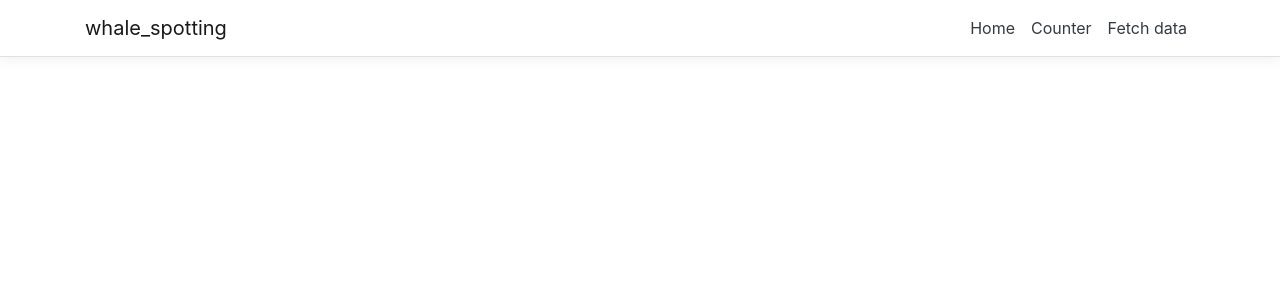
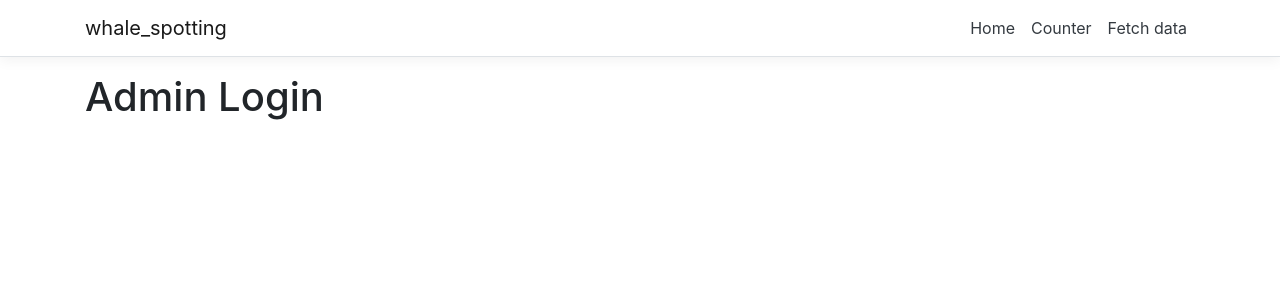
Before and after one commit to techswitch-learners/Whale-spotting, a React (Create React App) app in the folder ClientApp/: page /admin in a window 1280 px wide. Shown: the top 300 px of the page. Built offline with nearby package versions, Linux system fonts and the light colour scheme.

Commit message:
created and routed to basic admin login page

```diff
--- a/ClientApp/src/App.tsx
+++ b/ClientApp/src/App.tsx
@@ -3,6 +3,7 @@ import { Route } from 'react-router';
 import { Layout } from './components/Layout';
 import { Home } from './components/Home';
 import { FetchData } from './components/FetchData';
+import { AdminLogin } from './Pages/AdminLogin/AdminLogin';
 import { Counter } from './components/Counter';
 
 import './custom.css'
@@ -16,6 +17,7 @@ export default class App extends Component {
         <Route exact path='/' component={Home} />
         <Route path='/counter' component={Counter} />
         <Route path='/fetch-data' component={FetchData} />
+        <Route path='/admin' component={AdminLogin} />
       </Layout>
     );
   }
--- /dev/null
+++ b/ClientApp/src/Pages/AdminLogin/AdminLogin.tsx
@@ -0,0 +1,13 @@
+import React from 'react';
+
+function AdminLogin() {
+    return (
+        <div>
+
+            <h1>Admin Login</h1>
+
+        </div>
+    )
+}
+
+export { AdminLogin }
```
Also changed, not shown: ClientApp/src/Pages/AdminLogin/AdminLogin.scss (added), 2 other files (tests, documents, lock files or other folders).
